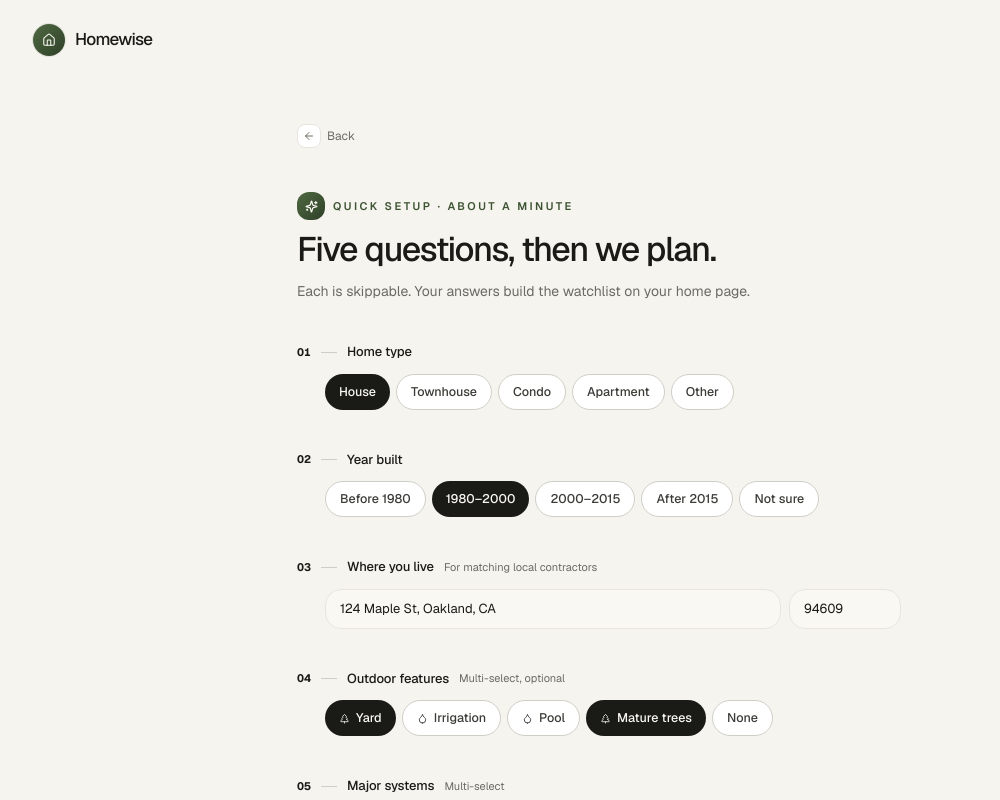
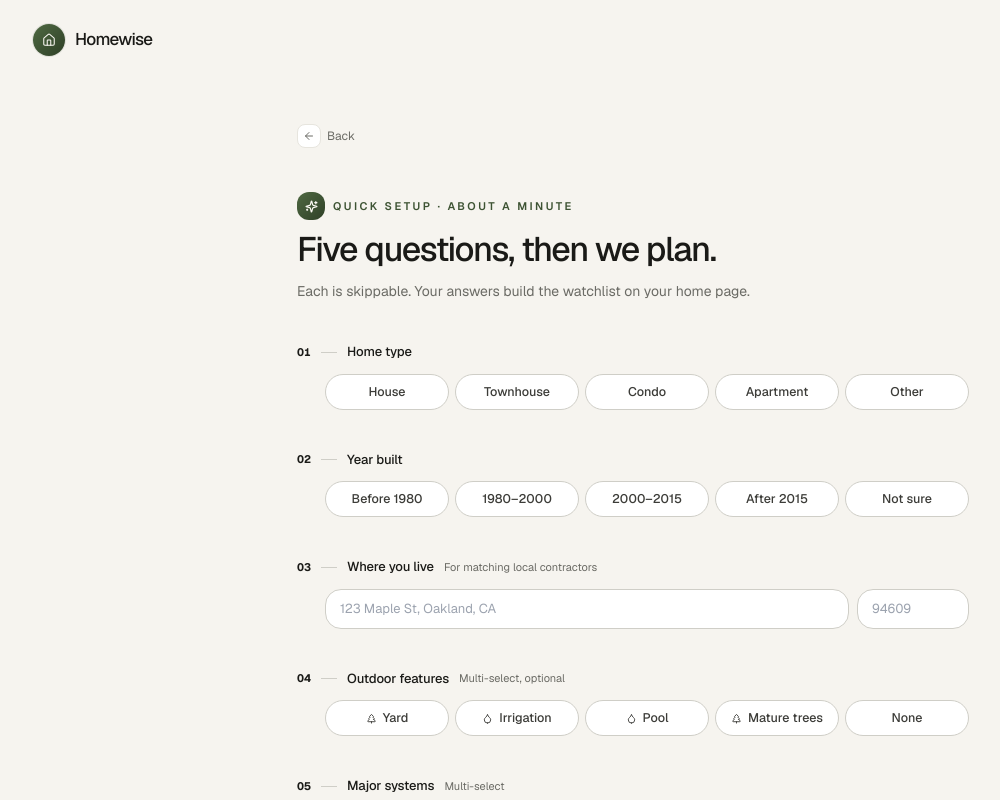
Before and after one commit to chang627627/homewise, a React (Vite) app: page / in a window 1280 px wide. Both pictures are taken after a click on the button "Continue with Apple". Shown: the top 800 px of the page, without its empty margins (7-1007 px from the left). Built offline with nearby package versions, Linux system fonts and the light colour scheme.

Commit message:
Onboarding screen improvements

```diff
--- a/src/App.jsx
+++ b/src/App.jsx
@@ -1,4 +1,4 @@
-import React, { useState } from 'react';
+import React, { useState, useEffect } from 'react';
 import { motion, AnimatePresence } from 'framer-motion';
 import Sidebar from './components/Sidebar';
 import OverviewPage from './pages/OverviewPage';
@@ -30,17 +30,33 @@ const pageMap = {
 // Pages that hide the footer (so the chat input pins to the viewport bottom without page scroll competing)
 const fullViewportPages = new Set(['intake', 'conversation']);
 
+const SESSION_KEY = 'hw-state';
+function loadSession() {
+  try { return JSON.parse(sessionStorage.getItem(SESSION_KEY) || '{}'); }
+  catch { return {}; }
+}
+
 export default function App() {
-  const [page, setPage] = useState('overview');
-  const [conversationId, setConversationId] = useState('sink');
-  const [decisionHandled, setDecisionHandled] = useState(false);
-  const [scheduledSlot, setScheduledSlot] = useState(null);
-  const [hasStartedFirstTask, setHasStartedFirstTask] = useState(false);
-  const [hasOnboarded, setHasOnboarded] = useState(false);
+  const s = loadSession();
+  const [page, setPage] = useState(() => (s.page && pageMap[s.page]) ? s.page : 'overview');
+  const [conversationId, setConversationId] = useState(s.conversationId || 'sink');
+  const [decisionHandled, setDecisionHandled] = useState(s.decisionHandled || false);
+  const [scheduledSlot, setScheduledSlot] = useState(s.scheduledSlot || null);
+  const [hasStartedFirstTask, setHasStartedFirstTask] = useState(s.hasStartedFirstTask || false);
+  const [hasOnboarded, setHasOnboarded] = useState(s.hasOnboarded || false);
   const [maintenanceItems, setMaintenanceItems] = useState([]);
-  const [jobCompleted, setJobCompleted] = useState(false);
-  const [recommended, setRecommended] = useState(null);
-  const [photosShared, setPhotosShared] = useState(false);
+  const [jobCompleted, setJobCompleted] = useState(s.jobCompleted || false);
+  const [recommended, setRecommended] = useState(s.recommended || null);
+  const [photosShared, setPhotosShared] = useState(s.photosShared || false);
+
+  useEffect(() => {
+    try {
+      sessionStorage.setItem(SESSION_KEY, JSON.stringify({
+        page, conversationId, decisionHandled, scheduledSlot,
+        hasStartedFirstTask, hasOnboarded, jobCompleted, recommended, photosShared,
+      }));
+    } catch {}
+  }, [page, conversationId, decisionHandled, scheduledSlot, hasStartedFirstTask, hasOnboarded, jobCompleted, recommended, photosShared]);
   const Page = pageMap[page] || OverviewPage;
 
   // URL-based escape hatches for pages that bypass the app shell.
--- a/src/pages/CompletionPage.jsx
+++ b/src/pages/CompletionPage.jsx
@@ -107,7 +107,7 @@ export default function CompletionPage({ onNavigate, scheduledSlot }) {
       <Section
         num="02"
         title="Approve photos for Jason's showcase"
-        sub="Optional. Off by default. Photos go up exactly as shown — no faces, no addresses."
+        sub="Optional. Off by default. Photos go up exactly as shown: no faces, no addresses."
       >
         <div className="rounded-3xl bg-white border border-ink-100/80 overflow-hidden">
           <div className="px-5 py-4 border-b border-ink-100/80 bg-gradient-to-b from-canvas-soft/30 to-white flex items-center justify-between gap-3">
--- a/src/pages/OnboardingPage.jsx
+++ b/src/pages/OnboardingPage.jsx
@@ -141,14 +141,14 @@ function buildMaintenance(profile) {
 }
 
 export default function OnboardingPage({ onComplete }) {
-  const [step, setStep] = useState(0);
+  const [step, setStep] = useState(() => sessionStorage.getItem('onboarding-step') === '1' ? 1 : 0);
   const [profile, setProfile] = useState({
-    homeType: 'house',
-    yearBuilt: '1980-2000',
-    address: '124 Maple St, Oakland, CA',
-    zip: '94609',
-    outdoor: new Set(['yard', 'trees']),
-    systems: new Set(['central-hvac', 'water-heater']),
+    homeType: '',
+    yearBuilt: '',
+    address: '',
+    zip: '',
+    outdoor: new Set(),
+    systems: new Set(),
   });
 
   const toggle = (key, id) => {
@@ -163,7 +163,7 @@ export default function OnboardingPage({ onComplete }) {
   const items = buildMaintenance(profile);
 
   return (
-    <div className="min-h-screen bg-canvas text-ink-900 selection:bg-sage-200/40 relative">
+    <div className="min-h-screen bg-canvas text-ink-900 selection:bg-sage-200/40 relative flex flex-col">
       {/* Ambient backdrop, matching main app */}
       <div className="pointer-events-none fixed inset-0 -z-10">
         <div className="absolute -top-40 -left-40 h-[420px] w-[420px] rounded-full bg-sage-100 opacity-50 blur-3xl" />
@@ -180,10 +180,10 @@ export default function OnboardingPage({ onComplete }) {
         </div>
         </header>
 
-      <main className="px-6 lg:px-10 pb-16">
+      <main className={`px-6 lg:px-10 py-10 flex-1 flex flex-col${step === 1 ? ' justify-center' : ''}`}>
         <AnimatePresence mode="wait">
           {step === 0 && (
-            <SignupScreen key="signup" onContinue={() => setStep(1)} />
+            <SignupScreen key="signup" onContinue={() => { sessionStorage.setItem('onboarding-step', '1'); setStep(1); }} />
           )}
           {step === 1 && (
             <ProfileScreen
@@ -191,8 +191,8 @@ export default function OnboardingPage({ onComplete }) {
               profile={profile}
               setProfile={setProfile}
               toggle={toggle}
-              onBack={() => setStep(0)}
-              onContinue={() => onComplete(items)}
+              onBack={() => { sessionStorage.removeItem('onboarding-step'); setStep(0); }}
+              onContinue={() => { sessionStorage.removeItem('onboarding-step'); onComplete(items); }}
             />
           )}
         </AnimatePresence>
@@ -285,13 +285,28 @@ function SignupScreen({ onContinue }) {
 }
 
 function ProfileScreen({ profile, setProfile, toggle, onBack, onContinue }) {
+  const toggleOutdoor = (id) => {
+    setProfile((p) => {
+      const next = new Set(p.outdoor);
+      if (id === 'none') {
+        if (next.has('none')) { next.delete('none'); }
+        else { next.clear(); next.add('none'); }
+      } else {
+        next.delete('none');
+        if (next.has(id)) next.delete(id);
+        else next.add(id);
+      }
+      return { ...p, outdoor: next };
+    });
+  };
+
   return (
     <motion.div
       initial={{ opacity: 0, y: 8 }}
       animate={{ opacity: 1, y: 0 }}
       exit={{ opacity: 0, y: -6 }}
       transition={{ duration: 0.4 }}
-      className="max-w-2xl mx-auto pt-6 lg:pt-10 space-y-10"
+      className="max-w-2xl mx-auto space-y-10"
     >
       <BackLink onClick={onBack} label="Back" />
       <header>
@@ -312,10 +327,11 @@ function ProfileScreen({ profile, setProfile, toggle, onBack, onContinue }) {
       </header>
 
       <Question num="01" label="Home type">
-        <ChipRow>
+        <ChipRow stretch>
           {HOME_TYPES.map((o) => (
             <Chip
               key={o.id}
+              stretch
               selected={profile.homeType === o.id}
               onClick={() => setProfile((p) => ({ ...p, homeType: o.id }))}
             >
@@ -326,10 +342,11 @@ function ProfileScreen({ profile, setProfile, toggle, onBack, onContinue }) {
       </Question>
 
       <Question num="02" label="Year built">
-        <ChipRow>
+        <ChipRow stretch>
           {YEAR_BUCKETS.map((o) => (
             <Chip
               key={o.id}
+              stretch
               selected={profile.yearBuilt === o.id}
               onClick={() => setProfile((p) => ({ ...p, yearBuilt: o.id }))}
             >
@@ -340,7 +357,7 @@ function ProfileScreen({ profile, setProfile, toggle, onBack, onContinue }) {
       </Question>
 
       <Question num="03" label="Where you live" sub="For matching local contractors">
-        <div className="flex flex-col sm:flex-row gap-2 max-w-xl">
+        <div className="flex flex-col sm:flex-row gap-2">
           <input
             type="text"
             value={profile.address}
@@ -349,7 +366,7 @@ function ProfileScreen({ profile, setProfile, toggle, onBack, onContinue }) {
             }
             placeholder="123 Maple St, Oakland, CA"
             autoComplete="street-address"
-            className="flex-1 h-10 px-3.5 rounded-2xl bg-canvas-soft border border-ink-100 placeholder:text-ink-400 text-[13px] focus:outline-none focus:border-ink-300"
+            className="flex-1 h-10 px-3.5 rounded-2xl bg-white border border-ink-200 placeholder:text-ink-400 text-[13px] focus:outline-none focus:border-ink-300"
           />
           <input
             type="text"
@@ -363,18 +380,42 @@ function ProfileScreen({ profile, setProfile, toggle, onBack, onContinue }) {
             placeholder="94609"
             inputMode="numeric"
             autoComplete="postal-code"
-            className="w-full sm:w-28 h-10 px-3.5 rounded-2xl bg-canvas-soft border border-ink-100 placeholder:text-ink-400 text-[13px] tabular-nums focus:outline-none focus:border-ink-300"
+            className="w-full sm:w-28 h-10 px-3.5 rounded-2xl bg-white border border-ink-200 placeholder:text-ink-400 text-[13px] tabular-nums focus:outline-none focus:border-ink-300"
           />
         </div>
       </Question>
 
       <Question num="04" label="Outdoor features" sub="Multi-select, optional">
-        <ChipRow>
+        <ChipRow stretch>
           {OUTDOOR.map((o) => {
             const on = profile.outdoor.has(o.id);
+            const noneActive = profile.outdoor.has('none');
+            const otherActive = profile.outdoor.size > 0 && !noneActive;
+            const disabled = (o.id !== 'none' && noneActive) || (o.id === 'none' && otherActive);
             const Icon = o.icon;
             return (
-              <Chip key={o.id} selected={on} onClick={() => toggle('outdoor', o.id)}>
+              <Chip key={o.id} stretch selected={on} disabled={disabled} onClick={() => toggleOutdoor(o.id)}>
+                {Icon && (
+                  <Icon
+                    size={11}
+                    strokeWidth={2}
+                    className={disabled ? 'text-ink-200' : on ? 'opacity-90' : 'text-ink-400'}
+                  />
+                )}
+                {o.label}
+              </Chip>
+            );
+          })}
+        </ChipRow>
+      </Question>
+
+      <Question num="05" label="Major systems" sub="Multi-select">
+        <div className="grid grid-cols-5 gap-1.5">
+          {SYSTEMS.map((o) => {
+            const on = profile.systems.has(o.id);
+            const Icon = o.icon;
+            return (
+              <Chip key={o.id} fill selected={on} onClick={() => toggle('systems', o.id)}>
                 {Icon && (
                   <Icon
                     size={11}
@@ -386,34 +427,13 @@ function ProfileScreen({ profile, setProfile, toggle, onBack, onContinue }) {
               </Chip>
             );
           })}
-        </ChipRow>
+        </div>
       </Question>
 
-      <Question num="05" label="Major systems" sub="Multi-select">
-        <ChipRow>
-          {SYSTEMS.map((o) => {
-            const on = profile.systems.has(o.id);
-            const Icon = o.icon;
-            return (
-              <Chip key={o.id} selected={on} onClick={() => toggle('systems', o.id)}>
-                {Icon && (
-                  <Icon
-                    size={11}
-                    strokeWidth={2}
-                    className={on ? 'opacity-90' : 'text-ink-400'}
-                  />
-                )}
-                {o.label}
-              </Chip>
-            );
-          })}
-        </ChipRow>
-      </Question>
-
-      <div className="pt-2 flex items-center gap-3">
+      <div className="pt-4 flex items-center justify-center gap-3">
         <button
           onClick={onContinue}
-          className="group h-12 pl-5 pr-3 rounded-2xl bg-ink-900 hover:bg-ink-700 text-canvas-soft hairline-on-dark grain-dark inline-flex items-center gap-2.5 text-[13.5px] font-semibold transition-all"
+          className="group w-full h-12 pl-5 pr-3 rounded-2xl bg-ink-900 hover:bg-ink-700 text-canvas-soft hairline-on-dark grain-dark inline-flex items-center justify-center gap-2.5 text-[13.5px] font-semibold transition-all"
         >
           Continue to your home
           <span className="flex h-8 w-8 items-center justify-center rounded-xl bg-canvas-soft/15 group-hover:bg-canvas-soft/25 transition-colors">
@@ -439,16 +459,23 @@ function Question({ num, label, sub, children }) {
   );
 }
 
-function ChipRow({ children }) {
-  return <div className="flex flex-wrap gap-1.5">{children}</div>;
+function ChipRow({ children, stretch }) {
+  return <div className={`flex gap-1.5 ${stretch ? '' : 'flex-wrap'}`}>{children}</div>;
 }
 
-function Chip({ selected, onClick, children }) {
+function Chip({ selected, disabled, dimmed, stretch, wrapStretch, fill, onClick, children }) {
   return (
     <button
-      onClick={onClick}
-      className={`h-9 px-3.5 rounded-full inline-flex items-center gap-1.5 text-[12.5px] font-medium transition-all whitespace-nowrap ${
-        selected
+      onClick={disabled ? undefined : onClick}
+      disabled={disabled}
+      className={`h-9 px-3.5 rounded-full inline-flex items-center gap-1.5 text-[12.5px] font-medium transition-all ${
+        fill ? 'w-full justify-center whitespace-nowrap' : stretch ? 'flex-1 min-w-0 justify-center' : wrapStretch ? 'flex-1 justify-center whitespace-nowrap' : 'whitespace-nowrap'
+      } ${
+        disabled
+          ? 'bg-canvas-soft border border-ink-100 text-ink-300 cursor-not-allowed'
+          : dimmed
+          ? 'bg-white border border-ink-100 text-ink-300'
+          : selected
           ? 'bg-ink-900 text-canvas-soft'
           : 'bg-white border border-ink-200 hover:border-ink-300 text-ink-700 hover:text-ink-900'
       }`}
```
